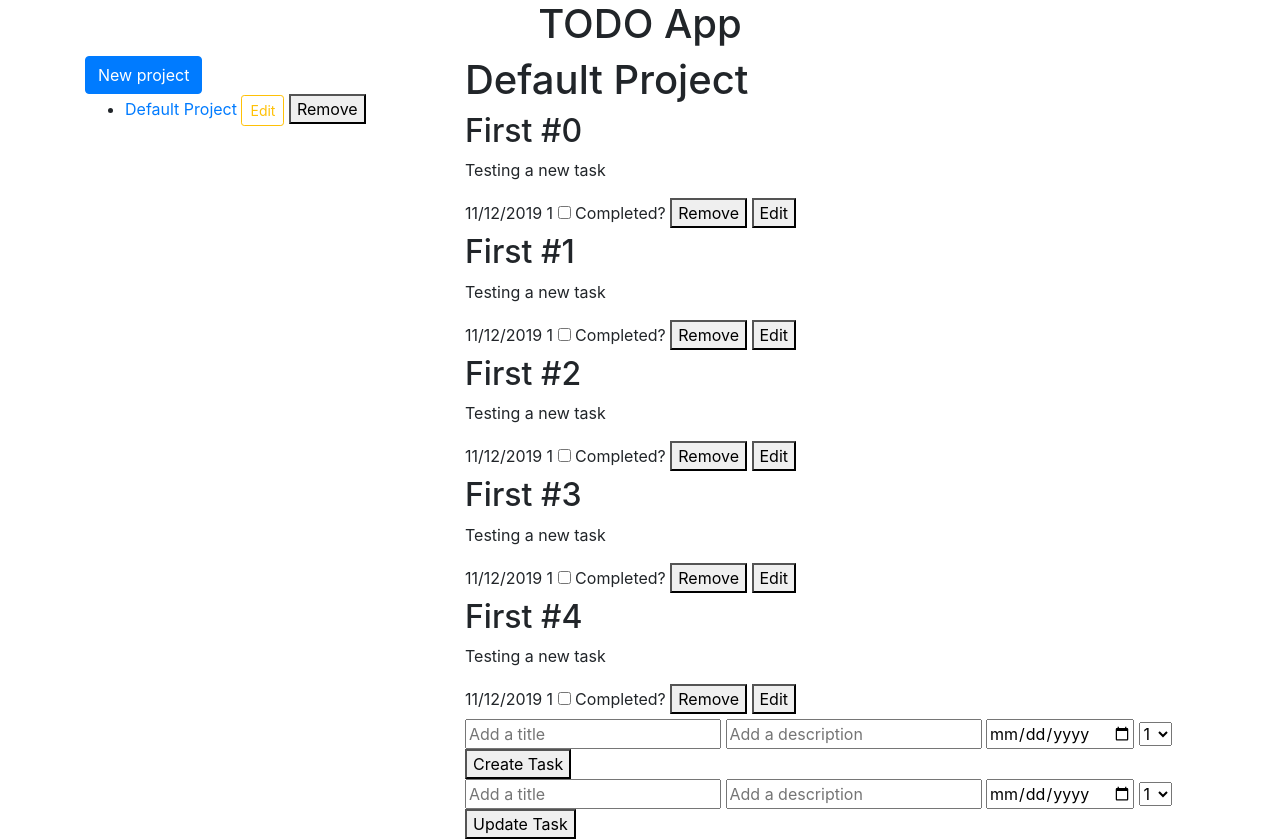
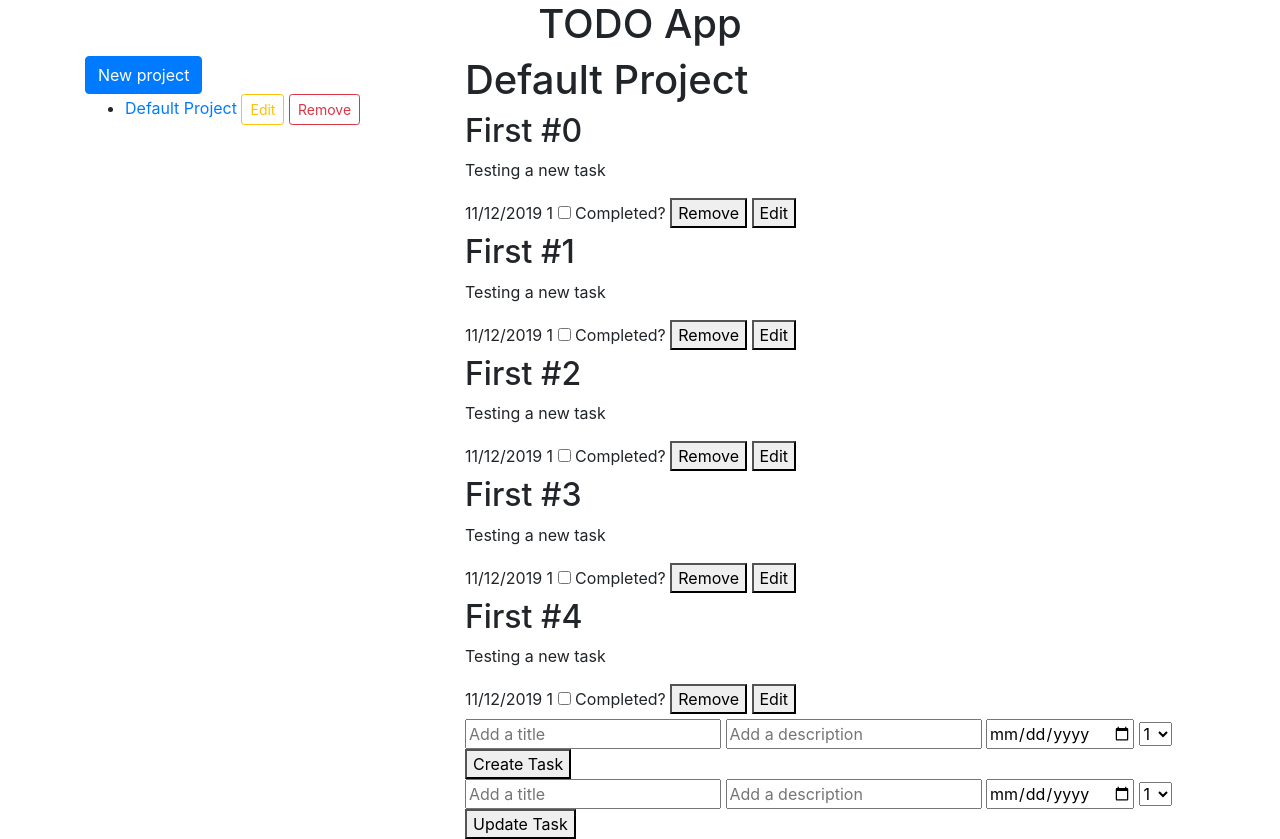
Before and after one commit to efrapp/todo-list, a website built with webpack: page dist/index.html in a window 1280 px wide. Built offline with nearby package versions, Linux system fonts and the light colour scheme.

Commit message:
Add style to remove project button

```diff
--- a/dist/index.html
+++ b/dist/index.html
@@ -118,7 +118,7 @@
       <li class="project-actions">
         <a href="#" class="project-link"> </a>
         <button type="button" class="btn btn-outline-warning btn-sm edit-project-btn" data-toggle="modal" data-target=".modal-edit-project"> Edit </button>
-        <button class="remove-project"> Remove </button>
+        <button type="button" class="btn btn-outline-danger btn-sm btn-sm remove-project"> Remove </button>
       </li>
     </template>
   </body>
```
